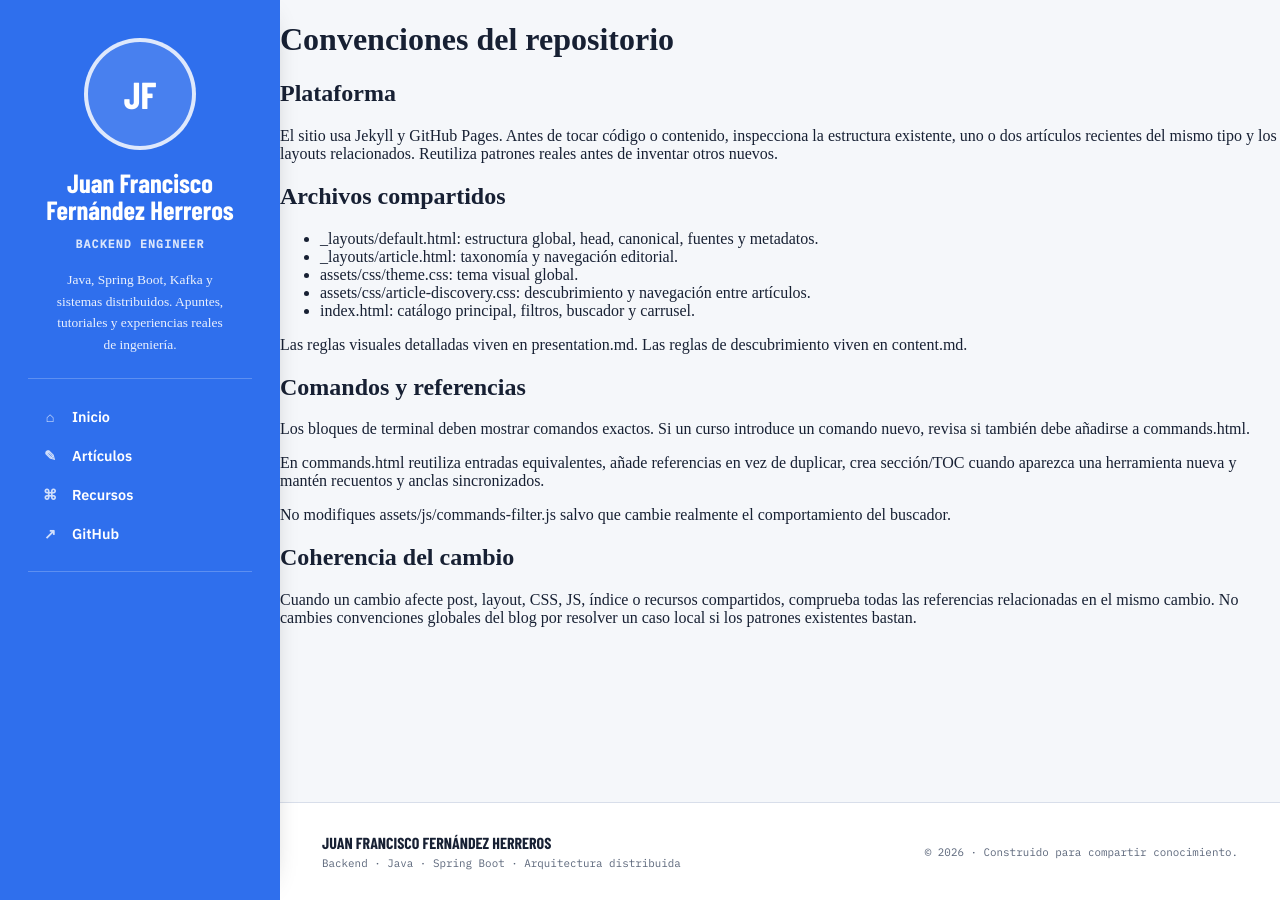
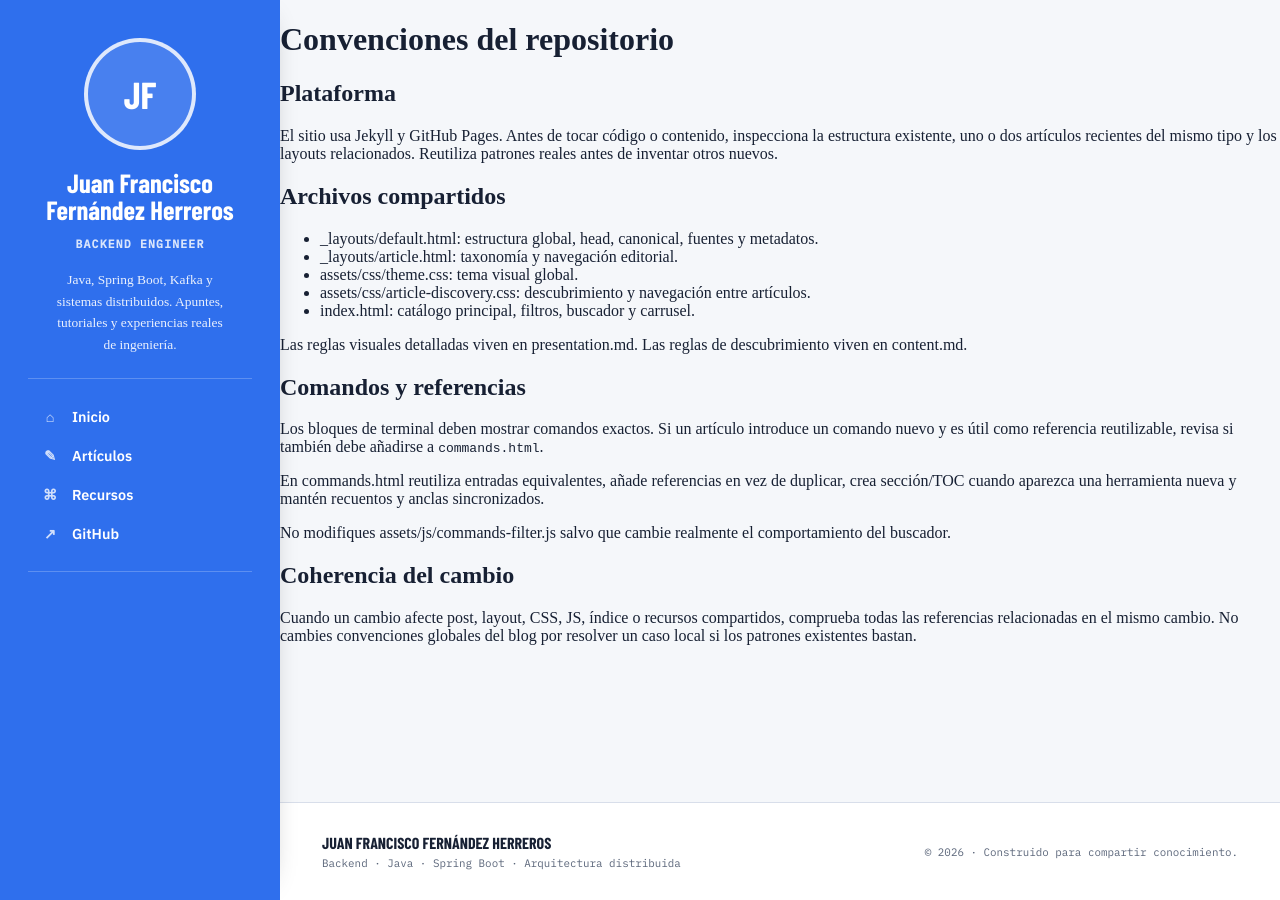
Before and after one commit to juanfranciscofernandezherreros/juanfranciscofernandezherreros.github.io, a Jekyll site: the page built from docs/agent-rules/repository.md, in a window 1280 px wide. Built offline with Jekyll 4.4.1, drawn with Linux system fonts in a browser that asks for light colours; our own code applies the rules of GitHub Pages for plain Markdown files.

Commit message:
Remove course-oriented wording from agent rules

```diff
--- a/docs/agent-rules/repository.md
+++ b/docs/agent-rules/repository.md
@@ -16,7 +16,7 @@ Las reglas visuales detalladas viven en presentation.md. Las reglas de descubrim
 
 ## Comandos y referencias
 
-Los bloques de terminal deben mostrar comandos exactos. Si un curso introduce un comando nuevo, revisa si también debe añadirse a commands.html.
+Los bloques de terminal deben mostrar comandos exactos. Si un artículo introduce un comando nuevo y es útil como referencia reutilizable, revisa si también debe añadirse a `commands.html`.
 
 En commands.html reutiliza entradas equivalentes, añade referencias en vez de duplicar, crea sección/TOC cuando aparezca una herramienta nueva y mantén recuentos y anclas sincronizados.
 
```
